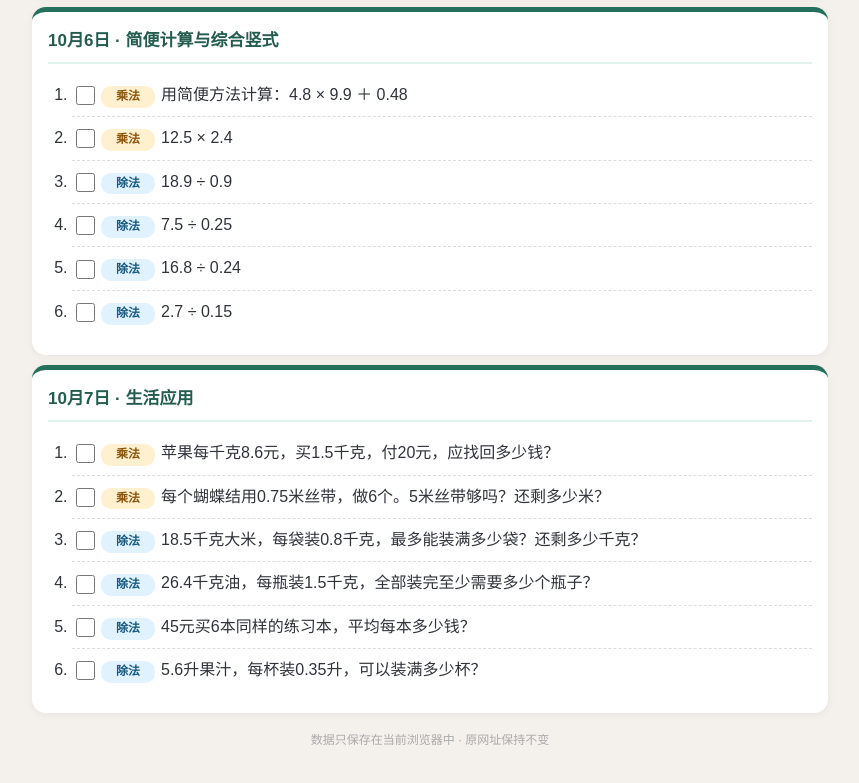
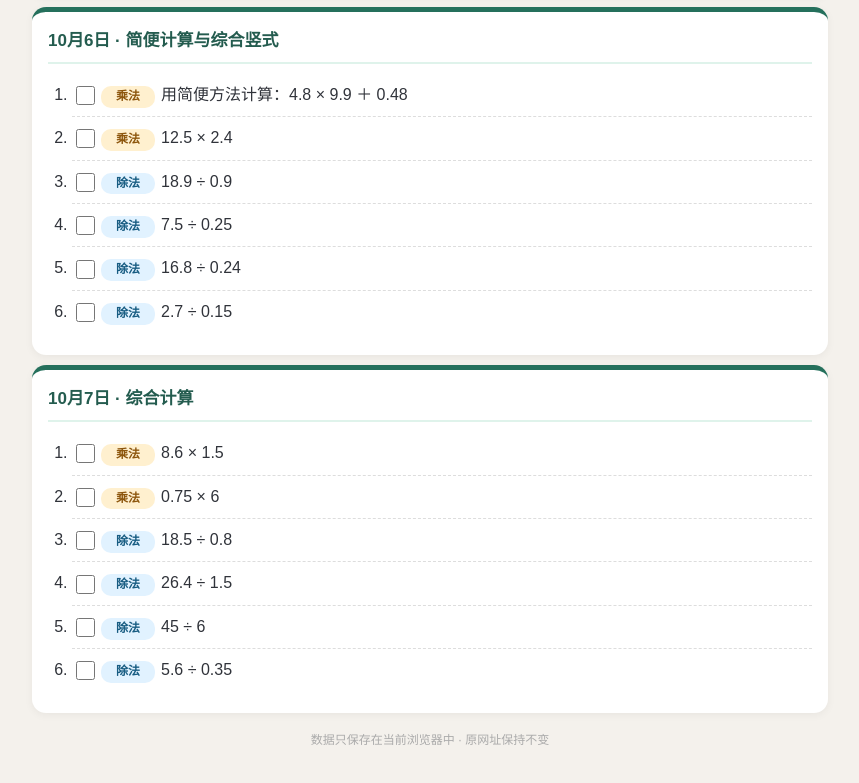
Before and after one commit to zhangsonggb/summer-study, a plain HTML site: page index.html in a window 1280 px wide. Shown: the part 2444-3227 px from the top of the page, without its empty margins (210-1069 px from the left). Drawn offline with Linux system fonts and the light colour scheme.

Commit message:
将国庆最后一组生活应用改为直接计算

```diff
--- a/index.html
+++ b/index.html
@@ -99,13 +99,13 @@ textarea,input[type=text]{width:100%;border:1px solid #d8ddd9;border-radius:9px;
 <li><label><input class="holiday-check" data-hq="36" type="checkbox"><span class="kind div">除法</span>2.7 ÷ 0.15</label></li>
 </ol></div>
 
-<div class="card holiday-day"><h2>10月7日 · 生活应用</h2><ol>
-<li><label><input class="holiday-check" data-hq="37" type="checkbox"><span class="kind mul">乘法</span>苹果每千克8.6元，买1.5千克，付20元，应找回多少钱？</label></li>
-<li><label><input class="holiday-check" data-hq="38" type="checkbox"><span class="kind mul">乘法</span>每个蝴蝶结用0.75米丝带，做6个。5米丝带够吗？还剩多少米？</label></li>
-<li><label><input class="holiday-check" data-hq="39" type="checkbox"><span class="kind div">除法</span>18.5千克大米，每袋装0.8千克，最多能装满多少袋？还剩多少千克？</label></li>
-<li><label><input class="holiday-check" data-hq="40" type="checkbox"><span class="kind div">除法</span>26.4千克油，每瓶装1.5千克，全部装完至少需要多少个瓶子？</label></li>
-<li><label><input class="holiday-check" data-hq="41" type="checkbox"><span class="kind div">除法</span>45元买6本同样的练习本，平均每本多少钱？</label></li>
-<li><label><input class="holiday-check" data-hq="42" type="checkbox"><span class="kind div">除法</span>5.6升果汁，每杯装0.35升，可以装满多少杯？</label></li>
+<div class="card holiday-day"><h2>10月7日 · 综合计算</h2><ol>
+<li><label><input class="holiday-check" data-hq="37" type="checkbox"><span class="kind mul">乘法</span>8.6 × 1.5</label></li>
+<li><label><input class="holiday-check" data-hq="38" type="checkbox"><span class="kind mul">乘法</span>0.75 × 6</label></li>
+<li><label><input class="holiday-check" data-hq="39" type="checkbox"><span class="kind div">除法</span>18.5 ÷ 0.8</label></li>
+<li><label><input class="holiday-check" data-hq="40" type="checkbox"><span class="kind div">除法</span>26.4 ÷ 1.5</label></li>
+<li><label><input class="holiday-check" data-hq="41" type="checkbox"><span class="kind div">除法</span>45 ÷ 6</label></li>
+<li><label><input class="holiday-check" data-hq="42" type="checkbox"><span class="kind div">除法</span>5.6 ÷ 0.35</label></li>
 </ol></div>
 </section>
 
```
